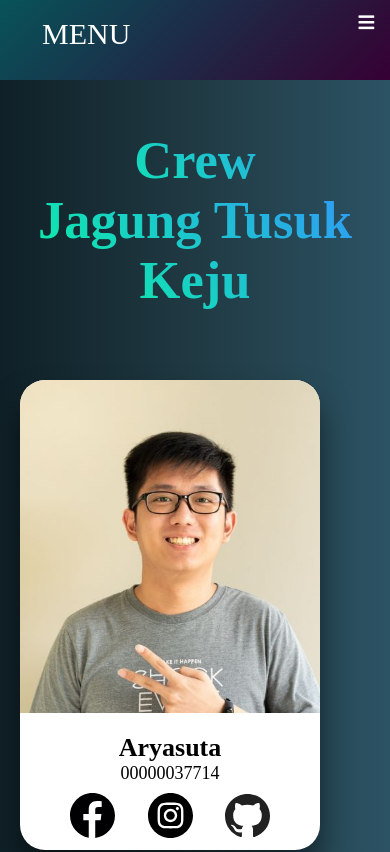
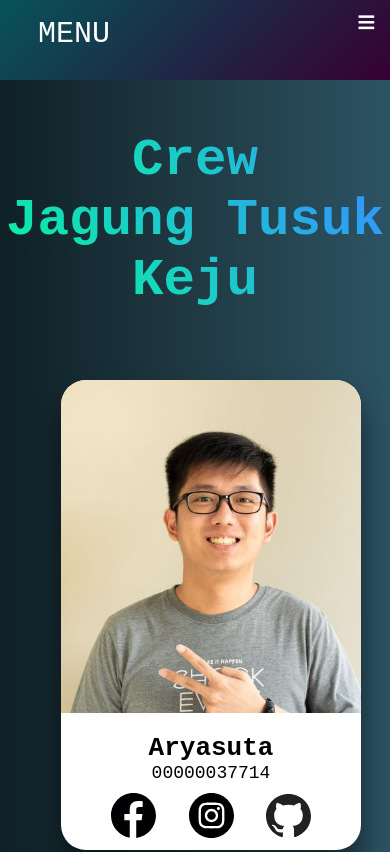
Before and after one commit to aryaass/Food_API_Edamam, a React (Create React App) app: page /Aboutus in a window 390 px wide. Shown: the top 852 px of the page. Built offline with nearby package versions, Linux system fonts and the light colour scheme; the HTML template or start-up script is replaced by a standard one.

Commit message:
bikin responsive

```diff
--- a/src/components/pages/AboutUs.css
+++ b/src/components/pages/AboutUs.css
@@ -8,7 +8,6 @@
     margin: 0;
     padding: 0;
     box-sizing: border-box;
-    font-family: nexa;
 }
 
 .nyamping {
@@ -174,3 +173,51 @@
 .social-links img {
     width: 45px;
 }
+
+@media screen and (max-width: 768px) {
+    .nyamping{
+        margin-left: auto;
+        margin-right: auto;
+        width: 89%;
+    }
+
+    .card {
+        margin-left: 210px;
+    }
+}
+
+@media screen and (max-width: 425px) {
+    .nyamping{
+        margin-left: auto;
+        margin-right: auto;
+        width: 80%;
+    }
+
+    .card {
+        margin-left: 22px;
+    }
+}
+
+@media screen and (max-width: 375px) {
+    .nyamping{
+        margin-left: auto;
+        margin-right: auto;
+        width: 90%;
+    }
+
+    .card {
+        margin-left: 22px;
+    }
+}
+
+@media screen and (min-width: 1366px) {
+    .nyamping{
+        margin-left: auto;
+        margin-right: auto;
+        width: 70%;
+    }
+
+    .card {
+        margin-left: 110px;
+    }
+}
```
